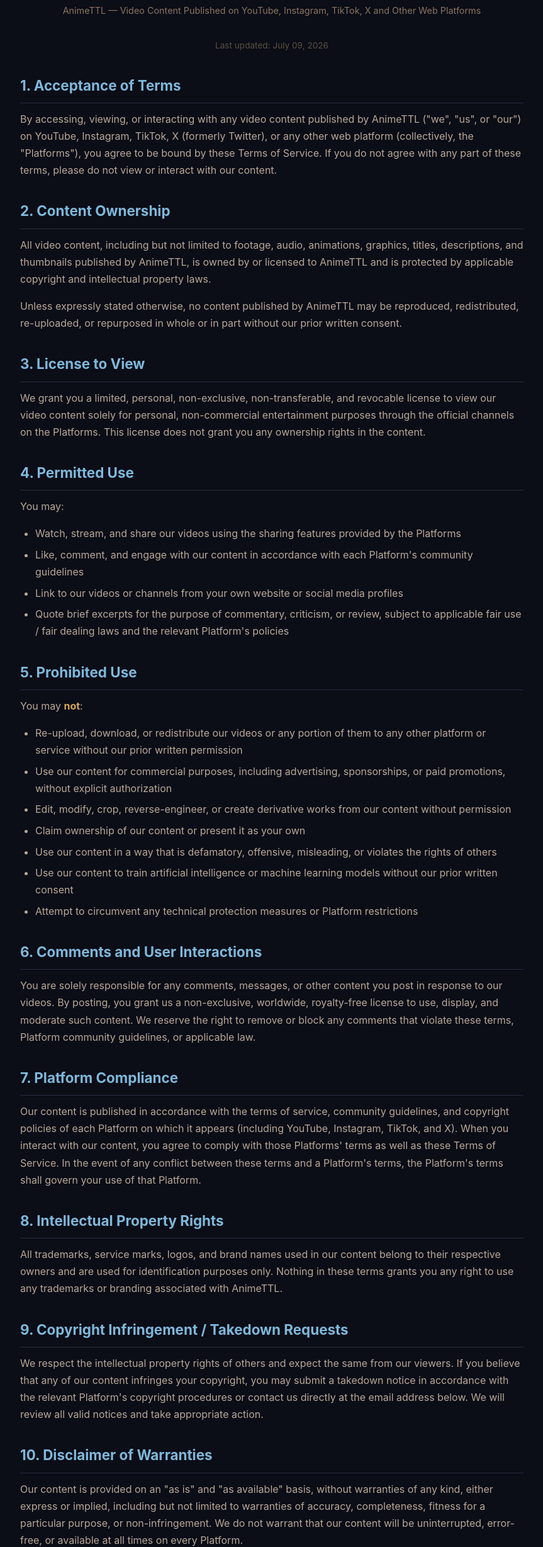
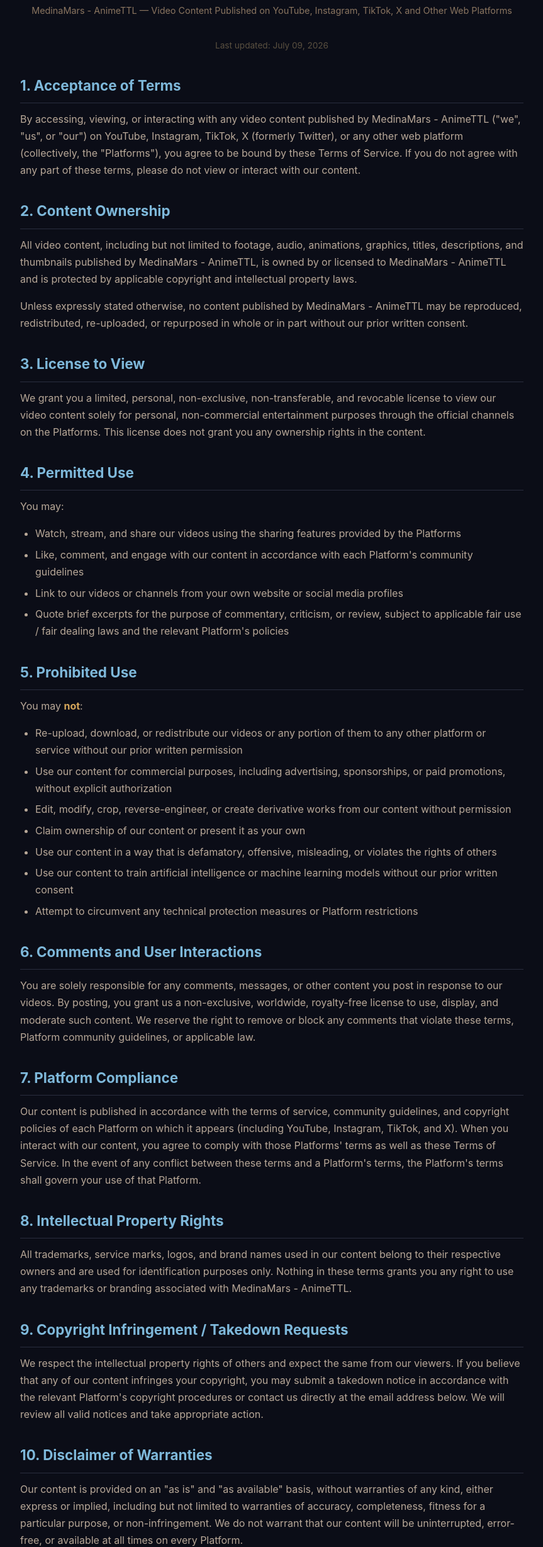
Before and after one commit to medinamars/MyPortfolio, a website: page public/AnimeTTL/TermsOfService/index.html in a window 1280 px wide. Shown: the part 103-2560 px from the top of the page at 63% size, without its empty margins (208-1071 px from the left). Drawn offline with Linux system fonts and the light colour scheme.

Commit message:
Rebrand AnimeTTL labels to MedinaMars - AnimeTTL

```diff
--- a/public/AnimeTTL/TermsOfService/index.html
+++ b/public/AnimeTTL/TermsOfService/index.html
@@ -4,7 +4,7 @@
   <meta charset="UTF-8">
   <meta name="viewport" content="width=device-width, initial-scale=1.0">
   <link rel="icon" type="image/png" href="../../mars-logo.png">
-  <title>Terms of Service - AnimeTTL</title>
+  <title>Terms of Service - MedinaMars - AnimeTTL</title>
   <style>
     * { margin: 0; padding: 0; box-sizing: border-box; }
     body {
@@ -83,15 +83,15 @@
 <body>
   <div class="container">
     <h1>Terms of Service</h1>
-    <p class="subtitle">AnimeTTL — Video Content Published on YouTube, Instagram, TikTok, X and Other Web Platforms</p>
+    <p class="subtitle">MedinaMars - AnimeTTL — Video Content Published on YouTube, Instagram, TikTok, X and Other Web Platforms</p>
     <p class="last-updated">Last updated: July 09, 2026</p>
 
     <h2>1. Acceptance of Terms</h2>
-    <p>By accessing, viewing, or interacting with any video content published by AnimeTTL ("we", "us", or "our") on YouTube, Instagram, TikTok, X (formerly Twitter), or any other web platform (collectively, the "Platforms"), you agree to be bound by these Terms of Service. If you do not agree with any part of these terms, please do not view or interact with our content.</p>
+    <p>By accessing, viewing, or interacting with any video content published by MedinaMars - AnimeTTL ("we", "us", or "our") on YouTube, Instagram, TikTok, X (formerly Twitter), or any other web platform (collectively, the "Platforms"), you agree to be bound by these Terms of Service. If you do not agree with any part of these terms, please do not view or interact with our content.</p>
 
     <h2>2. Content Ownership</h2>
-    <p>All video content, including but not limited to footage, audio, animations, graphics, titles, descriptions, and thumbnails published by AnimeTTL, is owned by or licensed to AnimeTTL and is protected by applicable copyright and intellectual property laws.</p>
-    <p>Unless expressly stated otherwise, no content published by AnimeTTL may be reproduced, redistributed, re-uploaded, or repurposed in whole or in part without our prior written consent.</p>
+    <p>All video content, including but not limited to footage, audio, animations, graphics, titles, descriptions, and thumbnails published by MedinaMars - AnimeTTL, is owned by or licensed to MedinaMars - AnimeTTL and is protected by applicable copyright and intellectual property laws.</p>
+    <p>Unless expressly stated otherwise, no content published by MedinaMars - AnimeTTL may be reproduced, redistributed, re-uploaded, or repurposed in whole or in part without our prior written consent.</p>
 
     <h2>3. License to View</h2>
     <p>We grant you a limited, personal, non-exclusive, non-transferable, and revocable license to view our video content solely for personal, non-commercial entertainment purposes through the official channels on the Platforms. This license does not grant you any ownership rights in the content.</p>
@@ -124,7 +124,7 @@
     <p>Our content is published in accordance with the terms of service, community guidelines, and copyright policies of each Platform on which it appears (including YouTube, Instagram, TikTok, and X). When you interact with our content, you agree to comply with those Platforms' terms as well as these Terms of Service. In the event of any conflict between these terms and a Platform's terms, the Platform's terms shall govern your use of that Platform.</p>
 
     <h2>8. Intellectual Property Rights</h2>
-    <p>All trademarks, service marks, logos, and brand names used in our content belong to their respective owners and are used for identification purposes only. Nothing in these terms grants you any right to use any trademarks or branding associated with AnimeTTL.</p>
+    <p>All trademarks, service marks, logos, and brand names used in our content belong to their respective owners and are used for identification purposes only. Nothing in these terms grants you any right to use any trademarks or branding associated with MedinaMars - AnimeTTL.</p>
 
     <h2>9. Copyright Infringement / Takedown Requests</h2>
     <p>We respect the intellectual property rights of others and expect the same from our viewers. If you believe that any of our content infringes your copyright, you may submit a takedown notice in accordance with the relevant Platform's copyright procedures or contact us directly at the email address below. We will review all valid notices and take appropriate action.</p>
@@ -133,7 +133,7 @@
     <p>Our content is provided on an "as is" and "as available" basis, without warranties of any kind, either express or implied, including but not limited to warranties of accuracy, completeness, fitness for a particular purpose, or non-infringement. We do not warrant that our content will be uninterrupted, error-free, or available at all times on every Platform.</p>
 
     <h2>11. Limitation of Liability</h2>
-    <p>To the maximum extent permitted by applicable law, AnimeTTL, its creators, and affiliates shall not be liable for any indirect, incidental, special, consequential, or punitive damages, or any loss of profits, data, or goodwill, arising from or relating to your access to or use of our content, even if advised of the possibility of such damages.</p>
+    <p>To the maximum extent permitted by applicable law, MedinaMars - AnimeTTL, its creators, and affiliates shall not be liable for any indirect, incidental, special, consequential, or punitive damages, or any loss of profits, data, or goodwill, arising from or relating to your access to or use of our content, even if advised of the possibility of such damages.</p>
 
     <h2>12. Changes to These Terms</h2>
     <p>We may update or revise these Terms of Service at any time. Changes will be effective immediately upon posting on this page, with the "Last updated" date revised accordingly. Your continued viewing or interaction with our content after any changes constitutes acceptance of the revised terms.</p>
```
Also changed, not shown: public/AnimeTTL/PrivacyPolicy/index.html (+3 -3 lines), public/AnimeTTL/index.html (+3 -3 lines).
